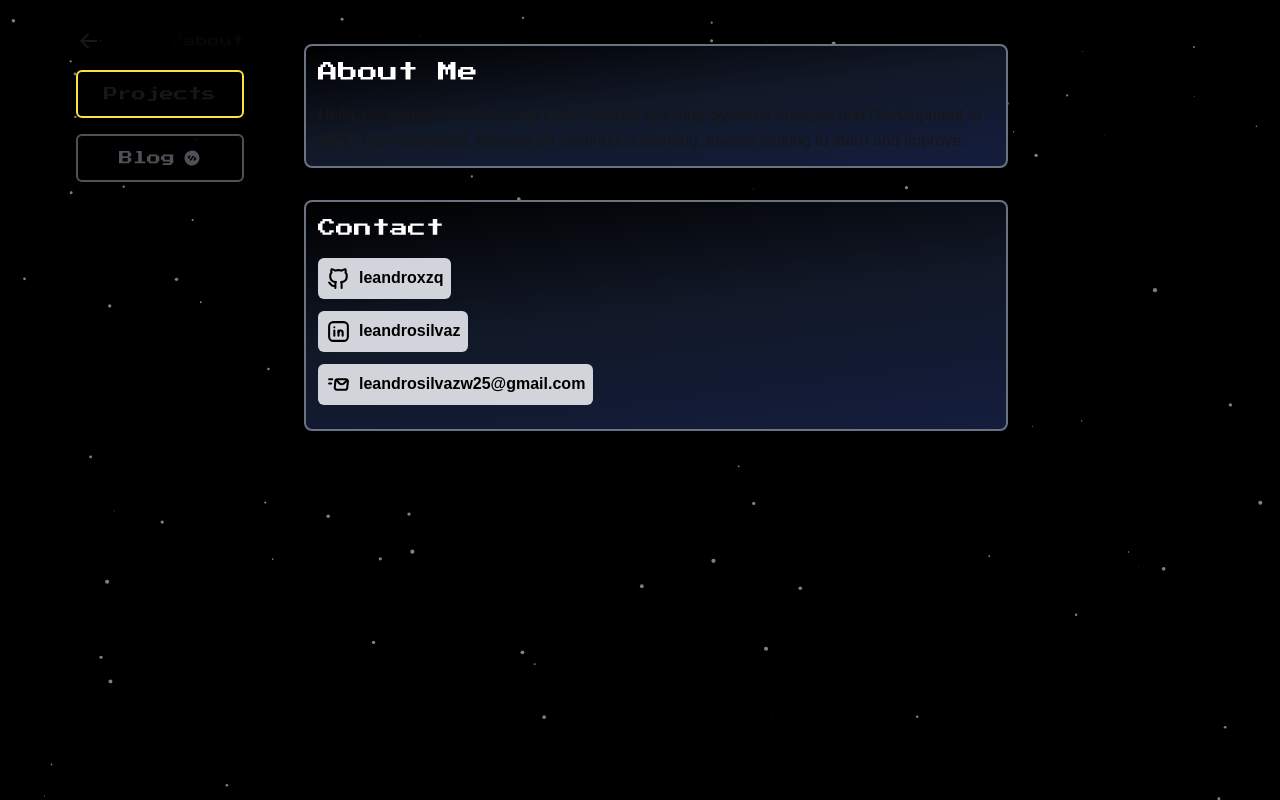
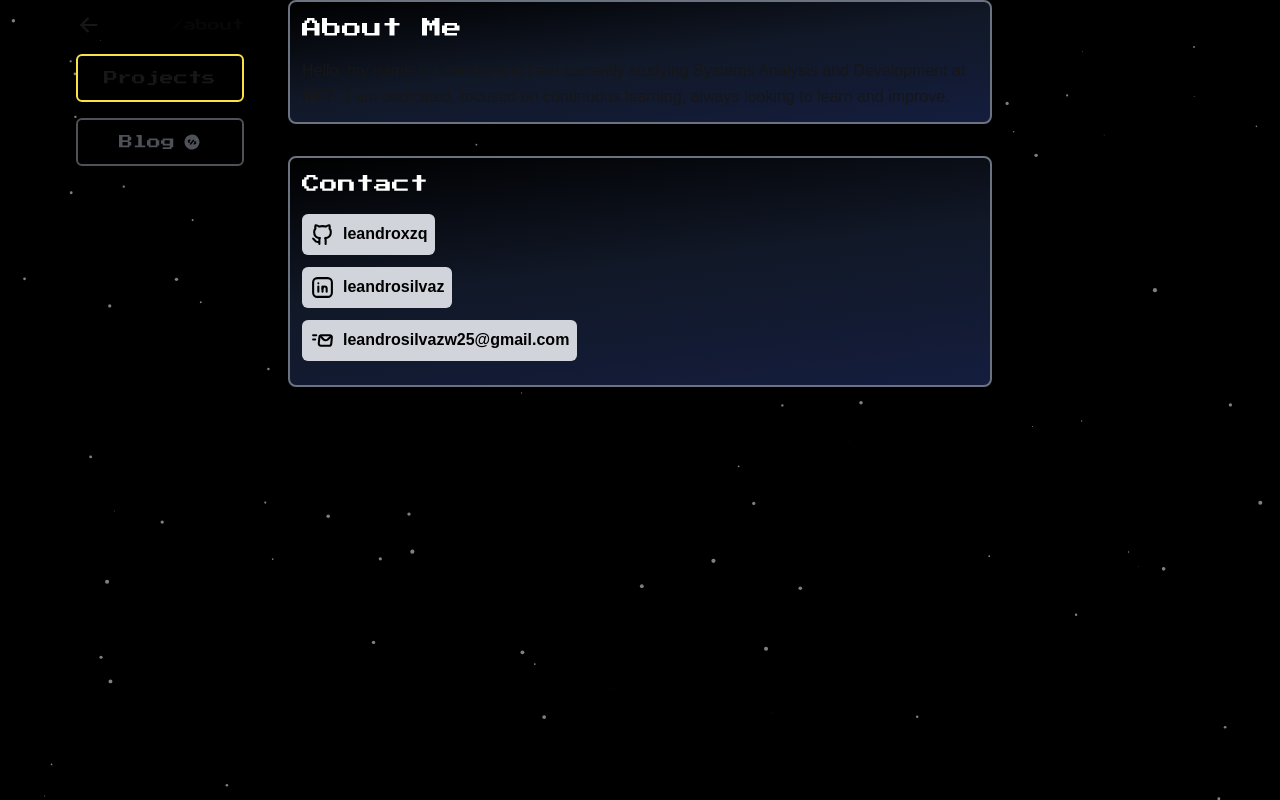
Before and after one commit to leandroxzq/leandroxzq.github.io, a Next.js app: page /about in a window 1280 px wide. Built offline with nearby package versions, Linux system fonts and the light colour scheme.

Commit message:
fix padding and color indicator

```diff
--- a/src/app/globals.css
+++ b/src/app/globals.css
@@ -75,6 +75,15 @@ body {
   );
 }
 
+.bg-indicator {
+  background: linear-gradient(
+    173deg,
+    rgb(248, 255, 151) 0%,
+    rgb(224, 222, 93) 48%,
+    rgb(255, 208, 0) 99%
+  );
+}
+
 .bg-gradient-light:hover {
   background: linear-gradient(45deg, #feffb1 0%, #ccbf4d 49%, #ffe600 100%);
 }
--- a/src/app/projects/page.tsx
+++ b/src/app/projects/page.tsx
@@ -34,7 +34,7 @@ export default function Projects() {
               <Carousel
                 classNames={{
                   indicator:
-                    'w-[18px] h-[8px] bg-gradient border-[1px] border-solid border-[rgb(0,0,0)] transition-[width] duration-[250ms] ease-in-out data-[active=true]:w-[40px]',
+                    'w-[18px] h-[8px] bg-indicator border-[1px] border-solid border-[rgb(0,0,0)] transition-[width] duration-[250ms] ease-in-out data-[active=true]:w-[40px]',
                 }}
                 withIndicators
                 withControls={false}
--- a/src/components/Nav.tsx
+++ b/src/components/Nav.tsx
@@ -35,7 +35,7 @@ export default function Nav({
 
   return (
     <nav
-      className={`${pressStart2P.className} flex flex-row sm:flex-col items-center gap-4 max-w-3xl px-3 ${
+      className={`${pressStart2P.className} flex flex-row sm:flex-col items-center gap-4 max-w-3xl px-3 py-3 ${
         isindex ? 'w-full flex-col' : 'w-full lg:w-2/12 flex-row'
       }`}
     >
--- a/src/components/Page.tsx
+++ b/src/components/Page.tsx
@@ -12,10 +12,10 @@ export default function Page({ children }) {
   }, [pathname])
 
   return (
-    <main className="flex flex-col lg:items-start items-center lg:flex-row gap-4 md:pt-7 pt-3 min-h-dvh">
+    <main className="flex flex-col lg:items-start items-center lg:flex-row min-h-dvh">
       <Nav showBackButton excludeCurrentLink showPathname></Nav>
       <div
-        className={`w-full max-w-3xl sm:px-6 lg:px-8 sm:w-10/12 space-y-8 md:max-h-[95dvh] max-h-[90dvh] rounded-md ${isProjects ? 'overflow-hidden p-4' : ' custom-scroll overflow-auto'}`}
+        className={`w-full max-w-3xl sm:px-6 lg:px-8 sm:w-10/12 space-y-8 md:max-h-[95dvh] max-h-[90dvh] rounded-md ${isProjects ? 'overflow-hidden px-2' : ' custom-scroll overflow-auto'}`}
       >
         {children}
       </div>
```
